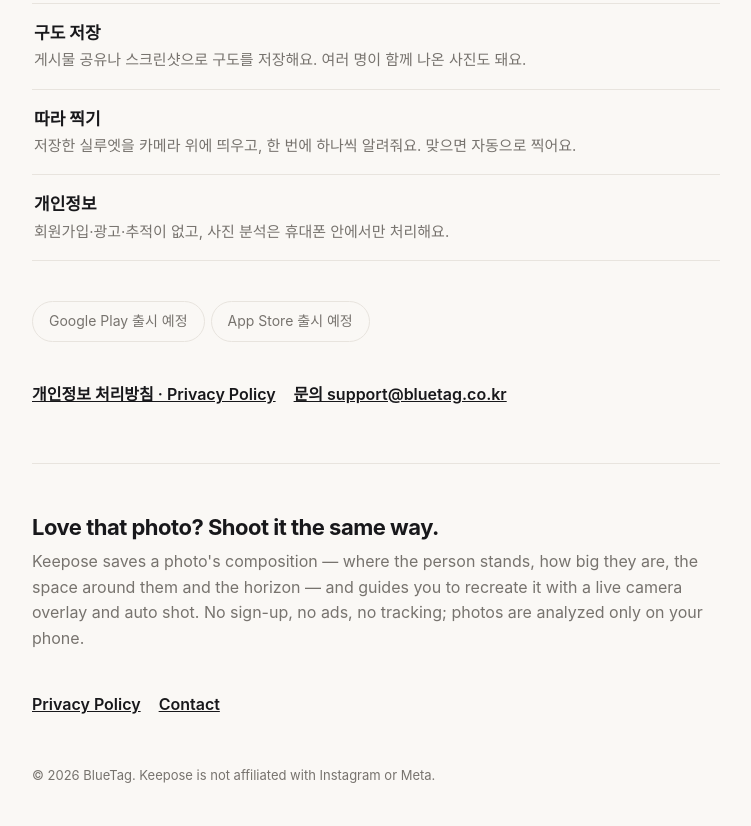
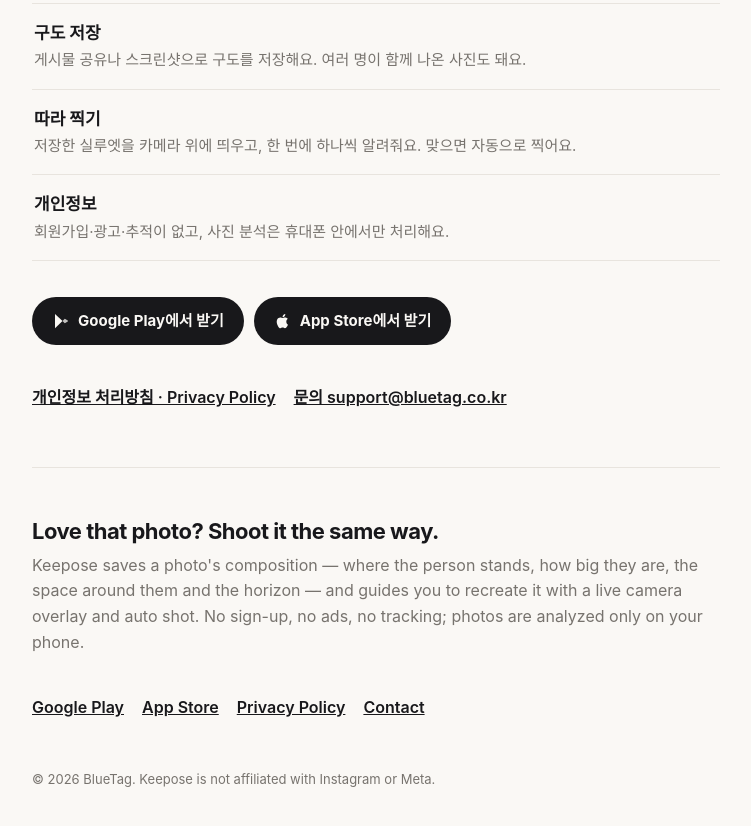
Before and after one commit to hsb5975/keepose, a plain HTML site: page index.html in a window 1280 px wide. Shown: the part 358-1184 px from the top of the page, without its empty margins (264-1015 px from the left). Drawn offline with Linux system fonts and the light colour scheme; a web font is replaced by a local one.

Commit message:
소개 페이지: '출시 예정'을 실제 Google Play·App Store 링크로 교체
Co-Authored-By: Claude Opus 5.5 <noreply@anthropic.com>

```diff
--- a/index.html
+++ b/index.html
@@ -21,7 +21,9 @@
   li { padding:16px 2px; border-bottom:1px solid var(--line); }
   li b { display:block; font-size:17px; }
   li small { color:var(--muted); font-size:15px; }
-  .soon { display:inline-block; border:1px solid var(--line); border-radius:999px; padding:8px 16px; color:var(--muted); font-size:14px; margin:4px 6px 0 0; }
+  .stores { display:flex; gap:10px; flex-wrap:wrap; }
+  .store { display:inline-flex; align-items:center; gap:8px; background:var(--ink); color:var(--ivory); border-radius:999px; padding:12px 20px; font-size:15px; font-weight:700; text-decoration:none; }
+  .store svg { width:18px; height:18px; fill:currentColor; }
   nav { margin-top:40px; display:flex; gap:18px; flex-wrap:wrap; }
   nav a { color:var(--ink); font-weight:600; }
   footer { margin-top:48px; color:var(--muted); font-size:13px; }
@@ -41,7 +43,10 @@
     <li><b>따라 찍기</b><small>저장한 실루엣을 카메라 위에 띄우고, 한 번에 하나씩 알려줘요. 맞으면 자동으로 찍어요.</small></li>
     <li><b>개인정보</b><small>회원가입·광고·추적이 없고, 사진 분석은 휴대폰 안에서만 처리해요.</small></li>
   </ul>
-  <span class="soon">Google Play 출시 예정</span><span class="soon">App Store 출시 예정</span>
+  <div class="stores">
+    <a class="store" href="https://play.google.com/store/apps/details?id=com.bluetag.keepose"><svg viewBox="0 0 24 24" aria-hidden="true"><path d="M4 2.5v19l10-9.5z"/><path d="M14 12l3 2.9 3.6-2a1 1 0 0 0 0-1.8L17 9.1z" opacity=".75"/></svg>Google Play에서 받기</a>
+    <a class="store" href="https://apps.apple.com/app/id6835763430"><svg viewBox="0 0 24 24" aria-hidden="true"><path d="M16.4 12.6c0-2.4 2-3.5 2-3.6-1.1-1.6-2.8-1.8-3.4-1.8-1.4-.2-2.8.8-3.5.8s-1.9-.8-3.1-.8C6.8 7.3 5.2 8.2 4.4 9.7c-1.7 2.9-.4 7.2 1.2 9.5.8 1.1 1.7 2.4 2.9 2.4 1.2-.1 1.6-.8 3-.8s1.8.8 3.1.8 2-1.2 2.8-2.3c.9-1.3 1.2-2.5 1.2-2.6 0 0-2.4-.9-2.2-4.1zM14.1 5.6c.6-.8 1.1-1.8 1-2.9-.9 0-2 .6-2.7 1.4-.6.7-1.1 1.8-1 2.8 1 .1 2-.5 2.7-1.3z"/></svg>App Store에서 받기</a>
+  </div>
   <nav>
     <a href="privacy.html">개인정보 처리방침 · Privacy Policy</a>
     <a href="mailto:support@bluetag.co.kr">문의 support@bluetag.co.kr</a>
@@ -49,7 +54,7 @@
   <section class="en" lang="en">
     <p class="tag">Love that photo? Shoot it the same way.</p>
     <p class="sub">Keepose saves a photo's composition — where the person stands, how big they are, the space around them and the horizon — and guides you to recreate it with a live camera overlay and auto shot. No sign-up, no ads, no tracking; photos are analyzed only on your phone.</p>
-    <nav><a href="privacy.html#en">Privacy Policy</a><a href="mailto:support@bluetag.co.kr">Contact</a></nav>
+    <nav><a href="https://play.google.com/store/apps/details?id=com.bluetag.keepose&amp;hl=en">Google Play</a><a href="https://apps.apple.com/us/app/id6835763430">App Store</a><a href="privacy.html#en">Privacy Policy</a><a href="mailto:support@bluetag.co.kr">Contact</a></nav>
   </section>
   <footer>© 2026 BlueTag. Keepose is not affiliated with Instagram or Meta.</footer>
 </main>
```
